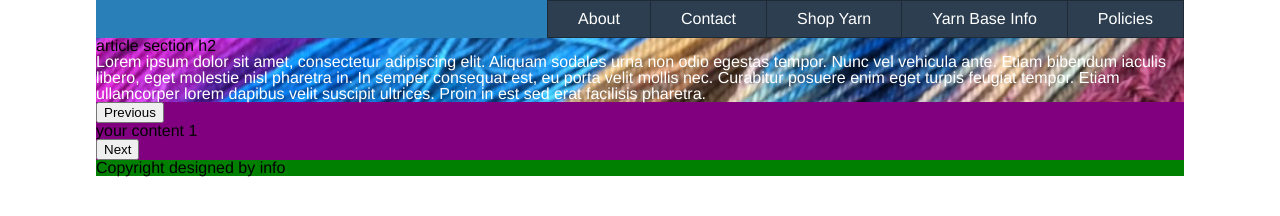
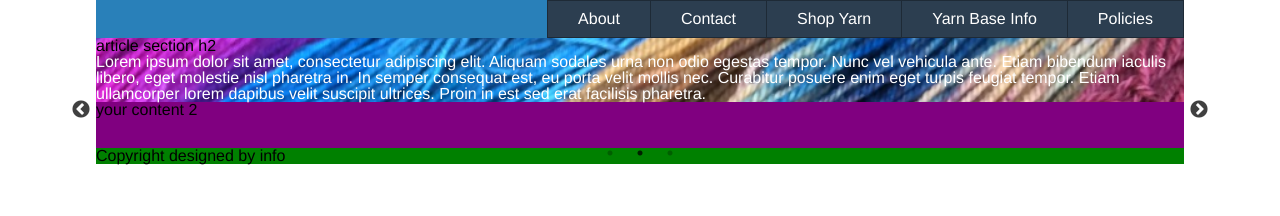
Before and after one commit to spaetsch/DBDW, a plain HTML site: page index.html in a window 1280 px wide. Drawn offline with nearby package versions, Linux system fonts and the light colour scheme.

Commit message:
Slick is integrated but not pretty

```diff
--- a/js/main.js
+++ b/js/main.js
@@ -2,5 +2,7 @@ $(document).ready(function(){
   $('.your-class').slick({
   infinite: true,
   slidesToShow: 1,
+  autoplay: true,
+  dots: true
   });
 });
--- a/scss/slick-theme.scss
+++ b/scss/_slick-theme.scss
@@ -2,10 +2,10 @@
 
 // Default Variables
 
-$slick-font-path: "./fonts/" !default;
+$slick-font-path: "../slick-fonts/" !default;
 $slick-font-family: "slick" !default;
 $slick-loader-path: "./" !default;
-$slick-arrow-color: white !default;
+$slick-arrow-color: black !default;
 $slick-dot-color: black !default;
 $slick-dot-color-active: $slick-dot-color !default;
 $slick-prev-character: "←" !default;
--- a/scss/application.scss
+++ b/scss/application.scss
@@ -5,4 +5,5 @@
 @import "base";
 @import "layout";
 @import "slick";
+@import "slick-theme";
 @import "theme";
```
Also changed, not shown: CSS/application.css, slick-fonts/slick.ttf (renamed from scss/fonts/slick.ttf), slick-fonts/slick.woff (renamed from scss/fonts/slick.woff), 5 other files.
